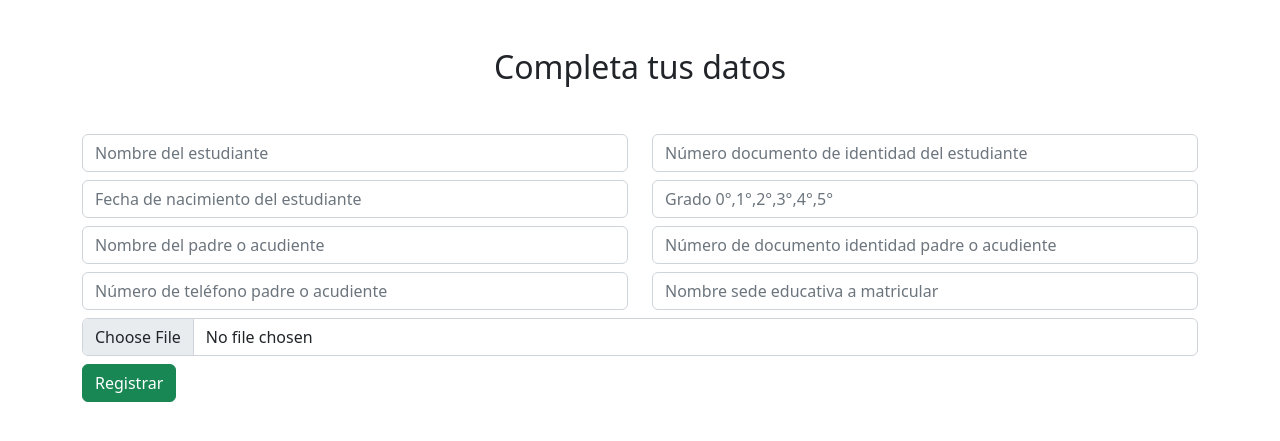
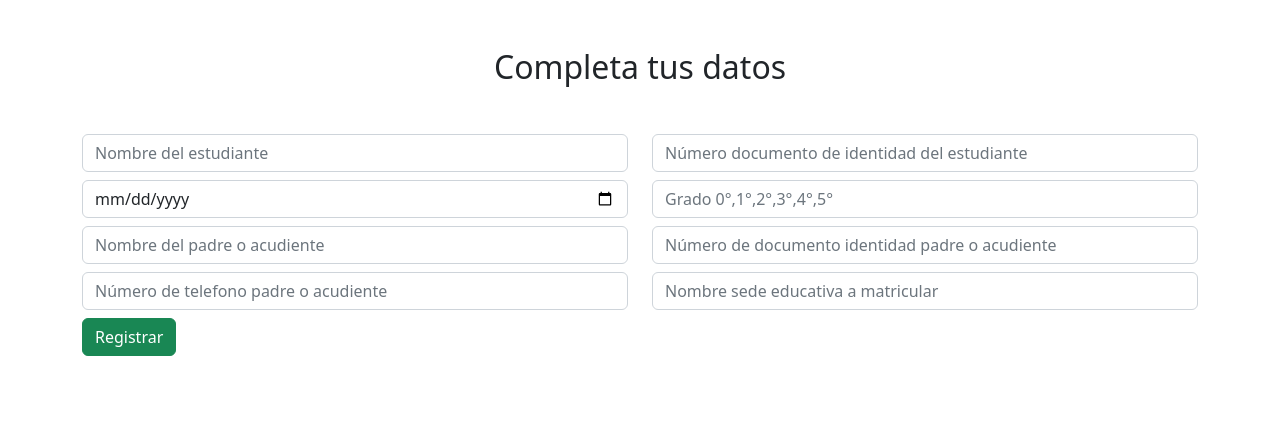
Before and after one commit to JaverSamboni/primercarguebasededatos, a PHP site: page /matricula/add.php in a window 1280 px wide. Shown: the part 56-497 px from the top of the page. Run offline with PHP 8.4, Linux system fonts and the light colour scheme.

Commit message:
base de datos revisada en clase

```diff
--- a/config/database.php
+++ b/config/database.php
@@ -5,7 +5,7 @@ class Database
     public $user = 'root';//usuario de phpMyadmin
     public $pass = '';//contraseña de phpMyadmin
     public $db = 'estudiantes';//base de datos
-    private $conn;
+    public $conn;
 
     function __construct()
     {
--- a/config/function.php
+++ b/config/function.php
@@ -11,13 +11,13 @@ function getFolderProject()
     return $root;
 
 }
-function saveImage($files)
+function saveImage($file)
 {
-    $file_name = str_replace(' ','', $files['image']['name']);
-    $file_tmp = $files['image']['tmp_name'];
+    $imageName = str_replace(' ','', $file['imagen']['name']);
+    $imgTmp = $file['imagen']['tmp_name'];
 
-    move_uploaded_file($file_tmp, $_SERVER['DOCUMENT_ROOT'] . getFolderProject() . '/images/' . $file_name);
-    return $file_name;
+    move_uploaded_file($imgTmp, $_SERVER['DOCUMENT_ROOT'] . getFolderProject() . '/images/' . $imageName);
+    return $imageName;
 }
 
 ?>
--- a/matricula/add.php
+++ b/matricula/add.php
@@ -1,14 +1,12 @@
 <?php
-  include('../config/config.php');
-  include('estudiante.php'); /* revisar si funciona o borrar */
+  include_once('../config/config.php');
+  include('estudiante.php');
 
   if(isset($_POST) && !empty($_POST)){
-    $estudiante = new estudiante();
-    if($_FILES['image']['name'] !== ''){
-      $_POST['image'] = saveImage($_FILES);
-    }
+    $p = new estudiante();
 
-    $save = $estudiante->save($_POST);
+
+    $save = $p->save($_POST);
     if($save){
       $error = '<div class="alert alert-success" role="alert">Estudiante creado correctamente</div>';
       }else{
@@ -42,48 +40,43 @@
     ?>
      <h2 class="text-center mb-5" >Completa tus datos</h2>
      <form method="POST" enctype="multipart/form-data" >
-      <div class="row mb-2">
+
+     <div class="row mb-2">
         <div class="col">
-          <input type="text" name="nombre estudiante" id="nombre estudiante" Placeholder="Nombre del estudiante" class="form-control" />
+          <input type="text" name="nombreestudiante" id="nombreestudiante" Placeholder="Nombre del estudiante" class="form-control" />
         </div>
         <div class="col">
-         <input type="text" name="documento de identidad" id="documento de identidad" Placeholder="Número documento de identidad del estudiante" class="form-control">
+         <input type="text" name="documentodeidentidad" id="documentodeidentidad" Placeholder="Número documento de identidad del estudiante" class="form-control">
        </div>
       </div>
 
       <div class="row mb-2">
         <div class="col">
-         <input type="date-time-local" name="fecha nacimiento" id="fecha nacimiento" Placeholder="Fecha de nacimiento del estudiante" class="form-control">
+         <input type="date" name="fechanacimiento" id="fechanacimiento" Placeholder="Fecha de nacimiento del estudiante" class="form-control">
         </div>
         <div class="col">
-         <input type="number" name="grado a matricular" id="grado a matricular" Placeholder="Grado 0°,1°,2°,3°,4°,5°" class="form-control">
+         <input type="number" name="gradoamatricular" id="gradoamatricular" Placeholder="Grado 0°,1°,2°,3°,4°,5°" class="form-control">
         </div>
       </div>
 
       <div class="row mb-2">
           <div class="col">
-              <input type="text" name="padre o acudiente" id="padre o acudiente" Placeholder="Nombre del padre o acudiente" class="form-control">
+              <input type="text" name="padreoacudiente" id="padreoacudiente" Placeholder="Nombre del padre o acudiente" class="form-control">
           </div>
           <div class="col">
-             <input type="text" name="documento identidad" id="documento identidad" Placeholder="Número de documento identidad padre o acudiente" class="form-control">
+             <input type="text" name="documentoidentidad" id="documentoidentidad" Placeholder="Número de documento identidad padre o acudiente" class="form-control">
           </div>
        </div>
 
         <div class="row mb-2">
           <div class="col">
-              <input type="text" name="teléfono" id="teléfono" Placeholder="Número de teléfono padre o acudiente" class="form-control">
+              <input type="number" name="telefono" id="telefono" Placeholder="Número de telefono padre o acudiente" class="form-control">
           </div>
           <div class="col">
-              <input type="text" name="sede educativa" id="sede educativa" Placeholder="Nombre sede educativa a matricular" class="form-control">
+              <input type="text" name="sedeeducativa" id="sedeeducativa" Placeholder="Nombre sede educativa a matricular" class="form-control">
            </div>
        </div>
 
-       <div class="row mb-2" >
-         <div class="col">
-           <input type="file" name="image" id="image"  Class="form-control" />
-
-          </div>
-       </div>
 
     <button class="btn btn-success"> Registrar </button>
     </form>
--- a/matricula/estudiante.php
+++ b/matricula/estudiante.php
@@ -12,23 +12,23 @@
     }
 
     function save($params){
-        $name = $params['nombre estudiante'];
-        $identification = $params['documento de identidad'];
-        $date = $params['fecha nacimiento'];
-        $degree = $params['grado a matricular'];
-        $family = $params['padre o acudiente'];
-        $identification = $params['documento identidad'];
-        $phone = $params['teléfono'];
-        $campus = $params['sede educativa'];
-        $image = $params['imagen'];
+        $nombreestudiante = $params['nombreestudiante'];
+        $documentodeidentidad = $params['documentodeidentidad'];
+        $fechanacimiento = $params['fechanacimiento'];
+        $gradoamatricular = $params['gradoamatricular'];
+        $padreoacudiente = $params['padreoacudiente'];
+        $documentoidentidad = $params['documentoidentidad'];
+        $telefono = $params['telefono'];
+        $sedeeducativa = $params['sedeeducativa'];
 
-        $insert = "INSERT INTO matricula VALUES (NULL, '$name', '$identification', '$date', '$degree', '$family', '$identification', '$phone', '$campus', '$image' ) ";
+
+        $insert = "INSERT INTO matricula VALUES (NULL, '$nombreestudiante', '$documentodeidentidad', '$fechanacimiento', '$gradoamatricular', '$padreoacudiente', '$documentoidentidad', $telefono, '$sedeeducativa') ";
         return mysqli_query($this->conn, $insert);
     }
 
 
     function getAll(){
-        $sql = "SELECT * FROM matricula ORDER BY sessionDate ASC ";
+        $sql = "SELECT * FROM matricula  ";
         return mysqli_query($this->conn, $sql);
     }
 
@@ -39,17 +39,19 @@
     }
 
     function update($params){
-            $name = $params['nombre'];
-            $identification = $params['documento de identidad'];
-            $date = $params['fecha de nacimiento'];
-            $degree = $params['grado a matricular'];
-            $family = $params['padre o acudiente'];
-            $identification = $params['documento de identidad'];
-            $phone = $params['teléfono'];
-            $campus = $params['sede educativa'];
+
+            $nombreestudiante = $params['nombreestudiante'];
+            $documentodeidentidad = $params['documentodeidentidad'];
+            $fechanacimiento = $params['fechanacimiento'];
+            $gradoamatricular = $params['gradoamatricular'];
+            $padreoacudiente = $params['padreoacudiente'];
+            $documentoidentidad = $params['documentoidentidad'];
+            $telefono = $params['telefono'];
+            $sedeeducativa = $params['sedeeducativa'];
             $id = $params['id'];
 
-            $update = " UPDATE matricula SET nombre ='$name', documento de identidad='$identification', fecha de nacimiento='$date', grado a matricular='$degree', padre o acudiente= '$family', documento de identidad='$identification', teléfono='$phone', sede educativa='$campus', WHERE id = '$id";
+
+            $update = " UPDATE matricula SET nombreestudiante ='$nombreestudiante', documentodeidentidad='$documentodeidentidad', fechanacimiento='$fechanacimiento', gradoamatricular='$gradoamatricular', padreoacudiente='$padreoacudiente', documentoidentidad='$documentoidentidad', telefono='$telefono', sedeeducativa='$sedeeducativa' WHERE id = $id";
             return mysqli_query($this->conn, $update);
     }
 
```
Also changed, not shown: matricula/edit.php (+13 -20 lines), matricula/index.php (+9 -8 lines), images/Capturadepantalla(1).png (added), images/ESCUDOCAUCA.jpg (added), images/logo5.png (added).
